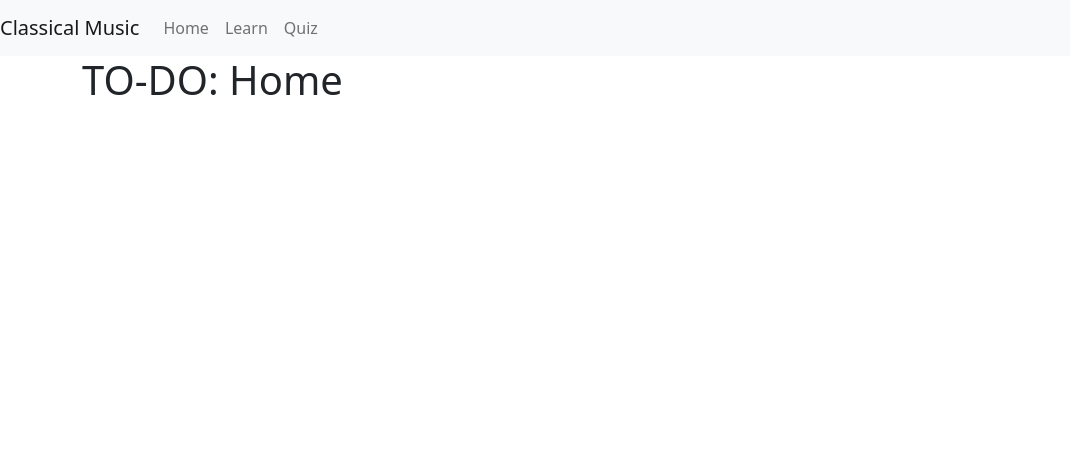
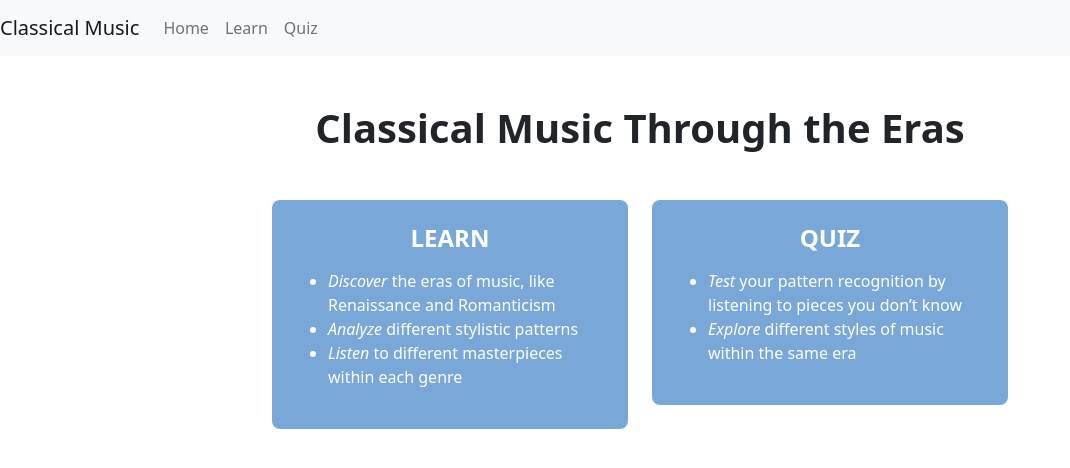
Before and after one commit to robb-f/teaching-music, a Flask app: page / in a window 1280 px wide. Shown: the top 468 px of the page, without its empty margins (0-1070 px from the left). Run offline with Flask 3, Linux system fonts and the light colour scheme; some libraries are stand-ins or nearby versions.

Commit message:
home UI done

```diff
--- a/server.py
+++ b/server.py
@@ -82,7 +82,7 @@ lesson = {
         'composer': 'Krzysztof Penderecki',
         'piece': 'Threnody to the Victims of Hiroshima',
         'link': 'https://www.youtube.com/watch?v=HilGthRhwP8'
-    },
+    }
 }
 
 # ROUTES
--- a/templates/home.html
+++ b/templates/home.html
@@ -2,7 +2,36 @@
 
 {% block content %}
 
-<!-- TO-DO -->
-<h1>TO-DO: Home</h1>
+<div class="text-center my-5">
+    <h1><strong>Classical Music Through the Eras</strong></h1>
+</div>
+
+<div class="row justify-content-center">
+    <!-- Learn -->
+    <div class="col-md-4">
+        <a href="{{ url_for('learn') }}" class="text-decoration-none">
+            <div class="p-4 text-white text-start" style="background-color: #79a8d8; border-radius: 8px; cursor: pointer;">
+              <h4 class="text-center"><strong>LEARN</strong></h4>
+              <ul class="mt-3">
+                <li><em>Discover</em> the eras of music, like Renaissance and Romanticism</li>
+                <li><em>Analyze</em> different stylistic patterns</li>
+                <li><em>Listen</em> to different masterpieces within each genre</li>
+              </ul>
+            </div>
+          </a>
+    </div>
+
+    <!-- Quiz -->
+    <div class="col-md-4">
+        <a href="{{ url_for('quiz') }}" class="text-decoration-none">
+            <div class="p-4 text-white text-start" style="background-color: #79a8d8; border-radius: 8px; cursor: pointer;">
+              <h4 class="text-center"><strong>QUIZ</strong></h4>
+              <ul class="mt-3">
+                <li><em>Test</em> your pattern recognition by listening to pieces you don’t know</li>
+                <li><em>Explore</em> different styles of music within the same era</li>
+              </ul>
+            </div>
+          </a>
+</div>
 
 {% endblock %}
--- a/templates/layout.html
+++ b/templates/layout.html
@@ -21,10 +21,8 @@
     <!-- Bootstrap CSS -->
     <link href="https://cdn.jsdelivr.net/npm/bootstrap@5.0.2/dist/css/bootstrap.min.css" rel="stylesheet" integrity="sha384-EVSTQN3/azprG1Anm3QDgpJLIm9Nao0Yz1ztcQTwFspd3yD65VohhpuuCOmLASjC" crossorigin="anonymous">
 
-
+    <!-- Main CSS linking -->
     <link rel="stylesheet" href="{{url_for('static', filename='main.css')}}">
-
-
 
     <title>Classical Music Through the Eras</title>
   </head>
```
Lines whose indentation alone changed are shown as unchanged.
